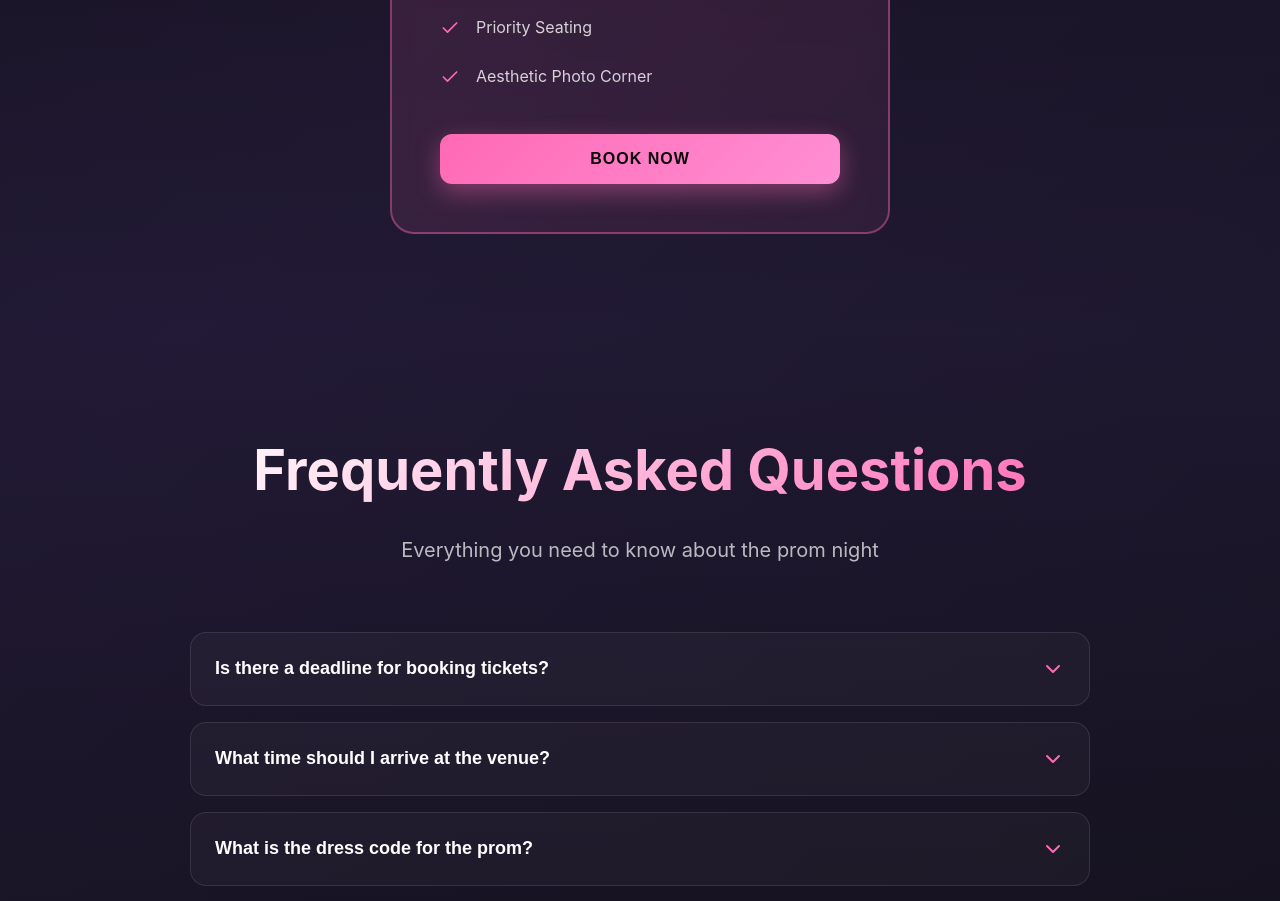
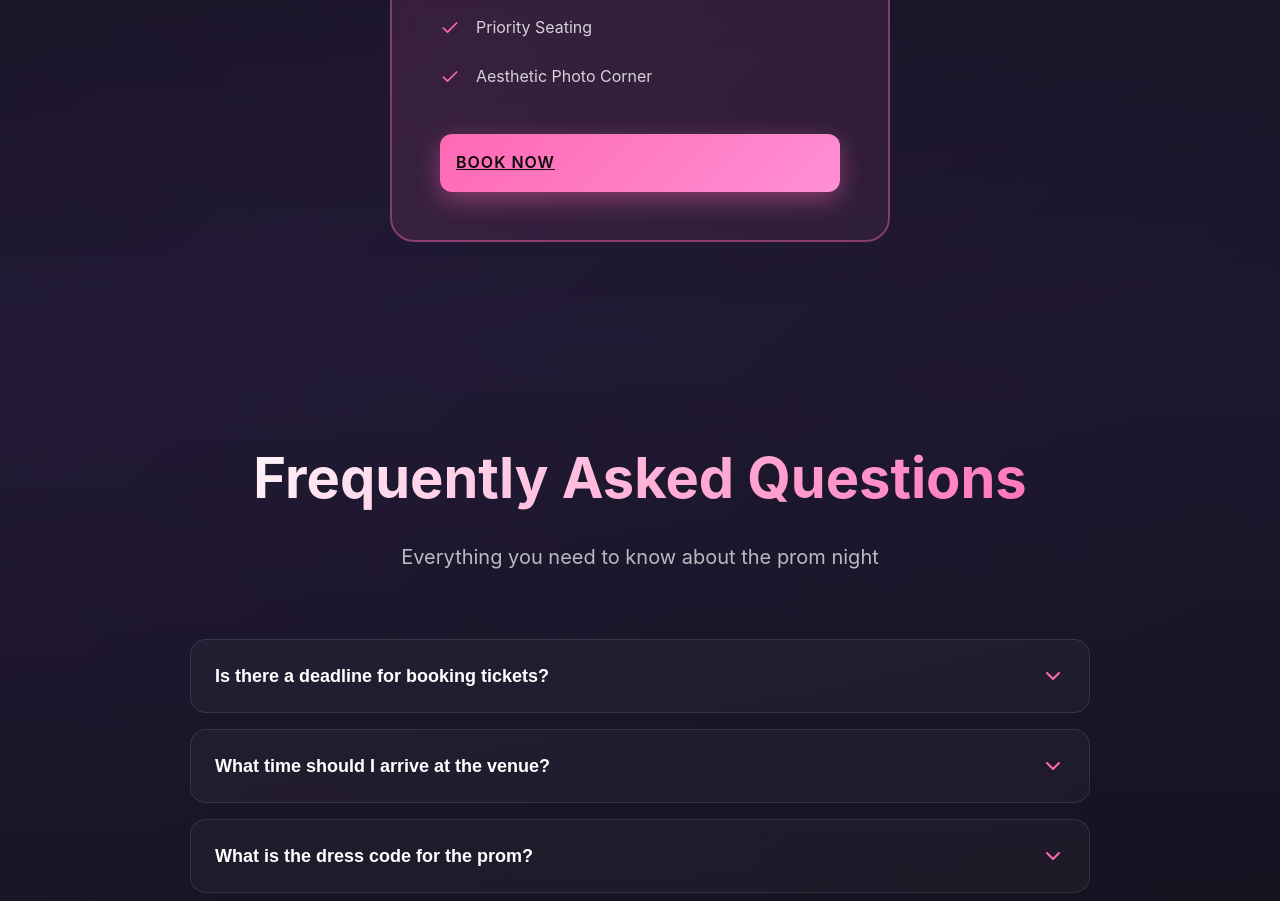
Before and after one commit to Architrb1795/prom, a React (Vite) app: page / in a window 1280 px wide. Shown: the part 3480-4381 px from the top of the page. Built offline with nearby package versions, Linux system fonts and the light colour scheme; the HTML template or start-up script is replaced by a standard one.

Commit message:
Updated Pricing.jsx

```diff
--- a/src/components/Pricing.jsx
+++ b/src/components/Pricing.jsx
@@ -59,9 +59,14 @@
                 Aesthetic Photo Corner
               </li>
             </ul>
-            <button className="pricing-button featured-button" onClick={onBookNow}>
-              Book Now
-            </button>
+            <a
+  href="https://forms.gle/ouzHWwYV3k1TRfM18"
+  target="_blank"
+  rel="noopener noreferrer"
+  className="pricing-button featured-button"
+>
+  Book Now
+</a>
           </div>
         </div>
       </div>
```
